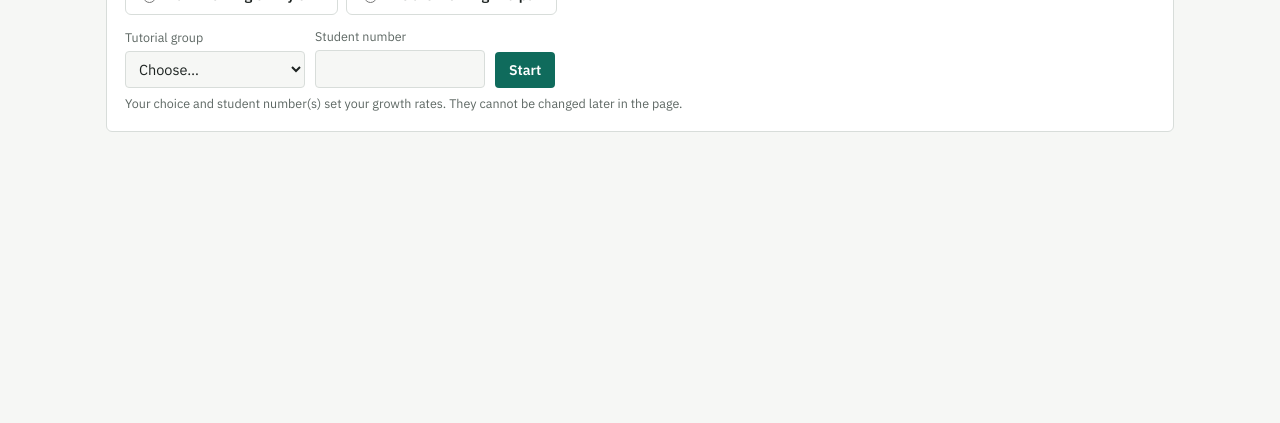
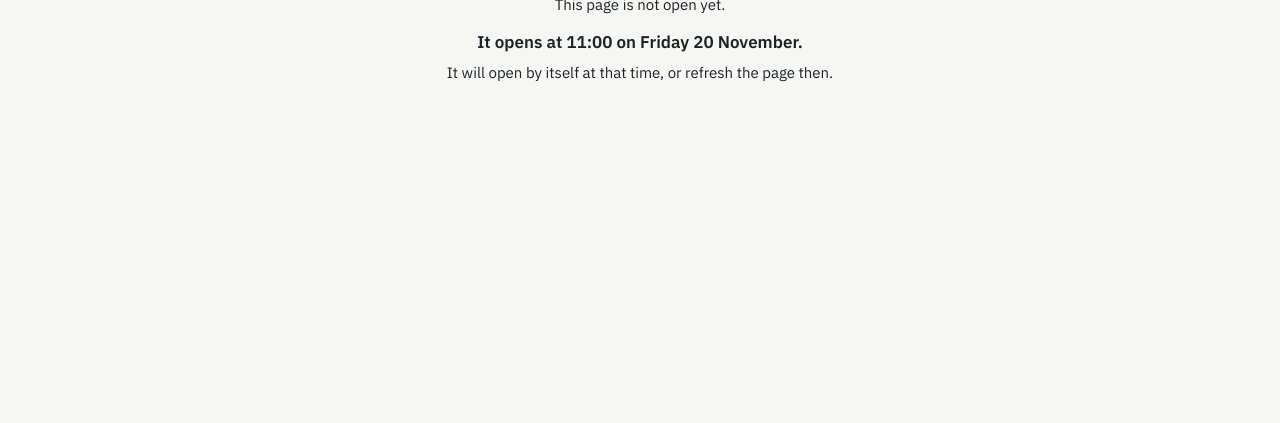
Before and after one commit to uclbsscdibam/space-lab, a plain HTML site: page week6/index.html in a window 1280 px wide. Shown: the part 377-800 px from the top of the page. Drawn offline with Linux system fonts and the light colour scheme.

Commit message:
Week 6: page opens Friday 20 November 11:00

```diff
--- a/week6/index.html
+++ b/week6/index.html
@@ -233,8 +233,44 @@ i.dot{display:inline-block;width:9px;height:9px;border-radius:2px;margin-right:5
 .progtxt{font-size:13px;font-weight:600;color:var(--muted);white-space:nowrap;min-width:92px;text-align:right}
 .tab .ok{margin-left:6px;color:var(--accent);font-weight:700}
 </style>
+<style>
+html.locked body>*:not(#lockScreen){display:none!important}
+#lockScreen{display:none}
+html.locked #lockScreen{display:flex;min-height:100vh;align-items:center;justify-content:center;padding:24px 16px;box-sizing:border-box}
+#lockScreen .box{max-width:460px;text-align:center;font-family:var(--f-body,Arial,sans-serif);color:var(--ink,#1d2321)}
+#lockScreen h1{font:700 26px var(--f-display,Arial,sans-serif);margin:0 0 10px}
+#lockScreen p{margin:6px 0;font-size:15px;line-height:1.5}
+#lockScreen .when{font-weight:600;font-size:17px;margin-top:14px}
+</style>
+<script>
+/* The Lab opens at OPEN_AT (London time). The time comes from the web server, not the device clock. */
+(function(){
+  var OPEN_AT = Date.UTC(2026, 10, 20, 11, 0, 0); // Friday 20 November 2026, 11:00 London (GMT)
+  var doc = document.documentElement;
+  if (/[?&]preview=bidi6\b/.test(location.search)) return;
+  var skew = 0;
+  var open = function(){ return Date.now() + skew >= OPEN_AT; };
+  var t = null;
+  var check = function(){
+    if (open()) { doc.classList.remove('locked'); if (t) { clearInterval(t); t = null; } }
+    else { doc.classList.add('locked'); if (!t) t = setInterval(check, 10000); }
+  };
+  check();
+  try {
+    fetch(location.pathname + '?t=' + Date.now(), {method:'HEAD', cache:'no-store'}).then(function(r){
+      var d = Date.parse(r.headers.get('Date')); if (!isNaN(d)) { skew = d - Date.now(); check(); }
+    }).catch(function(){});
+  } catch (e) {}
+})();
+</script>
 </head>
 <body>
+<div id="lockScreen" role="status"><div class="box">
+  <h1>Space Requirements Lab</h1>
+  <p>This page is not open yet.</p>
+  <p class="when">It opens at 11:00 on Friday 20 November.</p>
+  <p>It will open by itself at that time, or refresh the page then.</p>
+</div></div>
 <div class="wrap">
   <header>
     <div class="eyebrow">BIDI0008 · Tutorial 6 · Space requirements</div>
```
